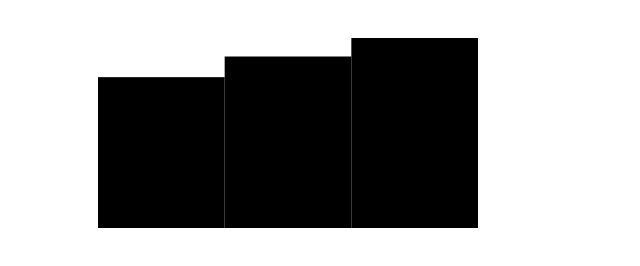
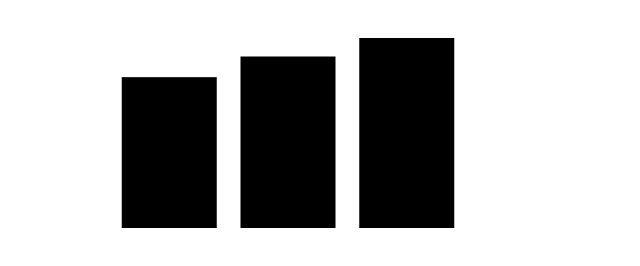
Before and after one commit to paranoia111/UseDataDoChart, a plain HTML site: page basicBar.html in a window 1280 px wide. Shown: the whole page, without its empty margins (0-640 px from the left). Drawn offline with nearby package versions, Linux system fonts and the light colour scheme.

Commit message:
add padding

```diff
--- a/basicBar.html
+++ b/basicBar.html
@@ -21,12 +21,15 @@
     var yColumn = "RuralWage";
     var innerWidth  = outerWidth  - margin.left - margin.right;
     var innerHeight = outerHeight - margin.top  - margin.bottom;
+    var barpadding = 0.2;
+
+
     var svg = d3.select("body").append("svg")
                   .attr("width",  outerWidth)
                   .attr("height", outerHeight);
     var g = svg.append("g")
                 .attr("transform", "translate(" + margin.left + "," + margin.top + ")");
-    var xScale = d3.scale.ordinal().rangeBands([0, innerWidth]);
+    var xScale = d3.scale.ordinal().rangeBands([0, innerWidth], barpadding);
     var yScale = d3.scale.linear().range([innerHeight, 0]);
 
     function render(data){
```
